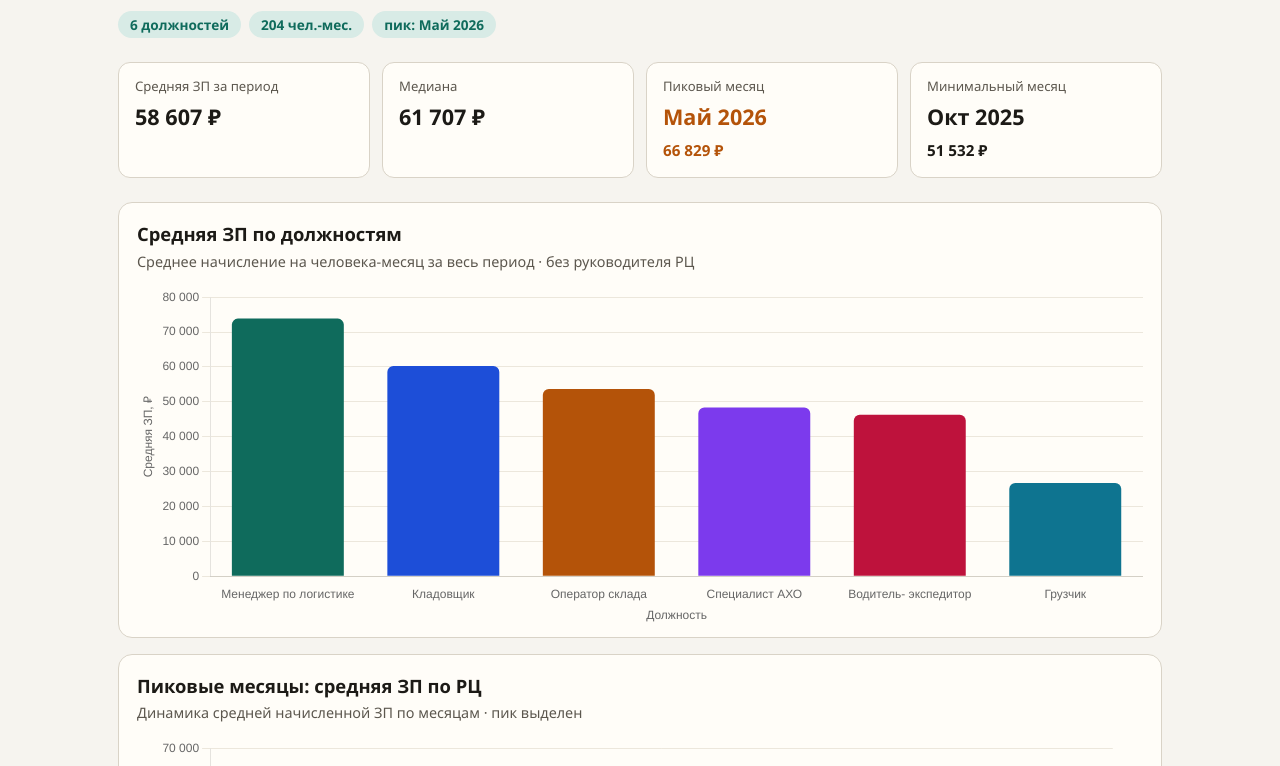
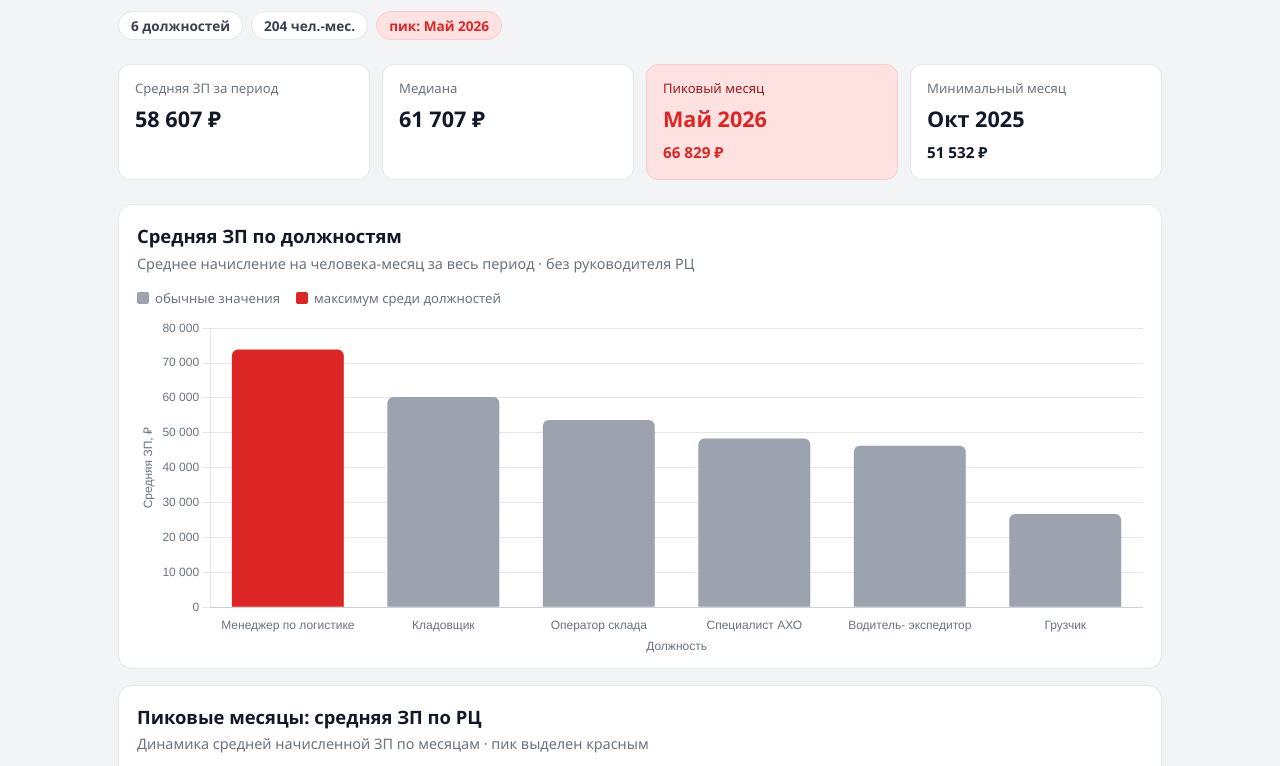
Before and after one commit to arimberg-svg/zp-rc-positions-report, a plain HTML site: page index.html in a window 1280 px wide. Shown: the part 101-867 px from the top of the page. Drawn offline with nearby package versions, Linux system fonts and the light colour scheme.

Commit message:
Restyle report to gray-white with red peak highlights.
Charts and tables stay neutral; only peak months and max averages use accent color.

Co-authored-by: Cursor <cursoragent@cursor.com>

```diff
--- a/index.html
+++ b/index.html
@@ -7,14 +7,17 @@
   <script src="https://cdn.jsdelivr.net/npm/chart.js@4.4.7/dist/chart.umd.min.js"></script>
   <style>
     :root {
-      --bg: #f6f4ef;
-      --ink: #1c1a16;
-      --muted: #5c574e;
-      --line: #d9d3c7;
-      --card: #fffdf8;
-      --accent: #0f6b5c;
-      --accent-soft: #d8ebe6;
-      --peak: #b45309;
+      --bg: #f3f4f6;
+      --ink: #1f2937;
+      --muted: #6b7280;
+      --line: #e5e7eb;
+      --card: #ffffff;
+      --gray-bar: #9ca3af;
+      --gray-line: #6b7280;
+      --gray-soft: #e5e7eb;
+      --peak: #dc2626;
+      --peak-soft: #fee2e2;
+      --peak-mid: #f87171;
     }
     * { box-sizing: border-box; }
     body {
@@ -25,16 +28,22 @@
       line-height: 1.45;
     }
     .wrap { max-width: 1080px; margin: 0 auto; padding: 28px 18px 64px; }
-    header h1 { margin: 0 0 6px; font-size: 1.75rem; letter-spacing: -0.02em; }
+    header h1 { margin: 0 0 6px; font-size: 1.75rem; letter-spacing: -0.02em; color: #111827; }
     header p { margin: 0; color: var(--muted); }
     .meta { margin-top: 14px; display: flex; flex-wrap: wrap; gap: 8px; }
     .chip {
-      background: var(--accent-soft);
-      color: var(--accent);
+      background: #fff;
+      color: #374151;
+      border: 1px solid var(--line);
       border-radius: 999px;
       padding: 4px 12px;
       font-size: 0.85rem;
       font-weight: 600;
+    }
+    .chip.peak {
+      background: var(--peak-soft);
+      color: var(--peak);
+      border-color: #fecaca;
     }
     .stats {
       display: grid;
@@ -49,7 +58,12 @@
       padding: 14px 16px;
     }
     .stat .label { color: var(--muted); font-size: 0.82rem; }
-    .stat .value { font-size: 1.35rem; font-weight: 700; margin-top: 4px; }
+    .stat .value { font-size: 1.35rem; font-weight: 700; margin-top: 4px; color: #111827; }
+    .stat.peak {
+      background: var(--peak-soft);
+      border-color: #fecaca;
+    }
+    .stat.peak .label { color: #991b1b; }
     .stat.peak .value { color: var(--peak); }
     section {
       background: var(--card);
@@ -58,17 +72,32 @@
       padding: 18px 18px 10px;
       margin: 16px 0;
     }
-    section h2 { margin: 0 0 4px; font-size: 1.15rem; }
+    section h2 { margin: 0 0 4px; font-size: 1.15rem; color: #111827; }
     section .sub { margin: 0 0 14px; color: var(--muted); font-size: 0.9rem; }
     .chart-box { position: relative; height: 340px; }
     table { width: 100%; border-collapse: collapse; font-size: 0.92rem; }
     th, td { text-align: left; padding: 10px 8px; border-bottom: 1px solid var(--line); }
     th { color: var(--muted); font-weight: 600; font-size: 0.8rem; text-transform: uppercase; letter-spacing: 0.03em; }
     td.num, th.num { text-align: right; font-variant-numeric: tabular-nums; }
-    tr.peak-row td { background: #fff7ed; }
+    tr.peak-row td {
+      background: var(--peak-soft);
+      color: #7f1d1d;
+      font-weight: 600;
+    }
+    .peak-cell { color: var(--peak); font-weight: 700; }
     .notes { margin-top: 20px; color: var(--muted); font-size: 0.88rem; }
     .notes ul { margin: 8px 0 0; padding-left: 18px; }
     footer { margin-top: 28px; color: var(--muted); font-size: 0.82rem; }
+    .legend-hint {
+      display: flex; align-items: center; gap: 16px;
+      margin: 0 0 10px; font-size: 0.82rem; color: var(--muted);
+    }
+    .legend-hint span { display: inline-flex; align-items: center; gap: 6px; }
+    .swatch {
+      width: 12px; height: 12px; border-radius: 2px; display: inline-block;
+    }
+    .swatch.gray { background: var(--gray-bar); }
+    .swatch.peak { background: var(--peak); }
     @media (max-width: 640px) {
       .chart-box { height: 280px; }
       header h1 { font-size: 1.4rem; }
@@ -88,24 +117,32 @@
     <section>
       <h2>Средняя ЗП по должностям</h2>
       <p class="sub">Среднее начисление на человека-месяц за весь период · без руководителя РЦ</p>
+      <div class="legend-hint">
+        <span><i class="swatch gray"></i> обычные значения</span>
+        <span><i class="swatch peak"></i> максимум среди должностей</span>
+      </div>
       <div class="chart-box"><canvas id="avgByPos"></canvas></div>
     </section>
 
     <section>
       <h2>Пиковые месяцы: средняя ЗП по РЦ</h2>
-      <p class="sub">Динамика средней начисленной ЗП по месяцам · пик выделен</p>
+      <p class="sub">Динамика средней начисленной ЗП по месяцам · пик выделен красным</p>
+      <div class="legend-hint">
+        <span><i class="swatch gray"></i> средняя по месяцам</span>
+        <span><i class="swatch peak"></i> пиковый месяц</span>
+      </div>
       <div class="chart-box"><canvas id="monthlyOverall"></canvas></div>
     </section>
 
     <section>
       <h2>Динамика средней ЗП по должностям</h2>
-      <p class="sub">Месячные средние · пропуски = нет сотрудников этой должности в ведомости</p>
+      <p class="sub">Месячные средние · точки пика каждой должности выделены цветом</p>
       <div class="chart-box"><canvas id="monthlyByPos"></canvas></div>
     </section>
 
     <section>
       <h2>Сводка по должностям</h2>
-      <p class="sub">Средняя / медиана / пиковый месяц</p>
+      <p class="sub">Средняя / медиана / пиковый месяц — пиковые значения цветом</p>
       <div style="overflow-x:auto">
         <table>
           <thead>
@@ -152,6 +189,11 @@
   <script>
     const fmt = (n) => new Intl.NumberFormat('ru-RU').format(Math.round(n));
     const money = (n) => fmt(n) + ' ₽';
+    const GRAY = '#9ca3af';
+    const GRAY_DARK = '#6b7280';
+    const GRAY_LINE = '#4b5563';
+    const PEAK = '#dc2626';
+    const GRAY_SERIES = ['#9ca3af', '#6b7280', '#4b5563', '#d1d5db'];
 
     fetch('report_data.json')
       .then(r => r.json())
@@ -160,10 +202,10 @@
         document.getElementById('subtitle').textContent =
           `${data.org} · ${data.department} · ${data.period}`;
         document.getElementById('meta').innerHTML = [
-          `${data.summary.positions} должностей`,
-          `${data.summary.person_months} чел.-мес.`,
-          `пик: ${data.summary.peak_month.label}`
-        ].map(t => `<span class="chip">${t}</span>`).join('');
+          `<span class="chip">${data.summary.positions} должностей</span>`,
+          `<span class="chip">${data.summary.person_months} чел.-мес.</span>`,
+          `<span class="chip peak">пик: ${data.summary.peak_month.label}</span>`
+        ].join('');
 
         document.getElementById('stats').innerHTML = `
           <div class="stat"><div class="label">Средняя ЗП за период</div><div class="value">${money(data.summary.overall_avg)}</div></div>
@@ -176,26 +218,37 @@
           data.notes.map(n => `<li>${n}</li>`).join('');
 
         const peakYm = data.summary.peak_month.ym;
+        const maxPosAvg = Math.max(...data.positions.map(p => p.avg));
+
         document.getElementById('posTable').innerHTML = data.positions.map(p => `
-          <tr>
-            <td>${p.position}</td>
+          <tr class="${p.avg === maxPosAvg ? 'peak-row' : ''}">
+            <td>${p.position}${p.avg === maxPosAvg ? ' · макс.' : ''}</td>
             <td class="num">${p.person_months}</td>
-            <td class="num">${fmt(p.avg)}</td>
+            <td class="num ${p.avg === maxPosAvg ? 'peak-cell' : ''}">${fmt(p.avg)}</td>
             <td class="num">${fmt(p.median)}</td>
-            <td>${p.peak_label}</td>
-            <td class="num">${fmt(p.peak_avg)}</td>
+            <td class="peak-cell">${p.peak_label}</td>
+            <td class="num peak-cell">${fmt(p.peak_avg)}</td>
           </tr>`).join('');
 
         document.getElementById('monthTable').innerHTML = data.monthly.map(m => `
           <tr class="${m.ym === peakYm ? 'peak-row' : ''}">
             <td>${m.label}${m.ym === peakYm ? ' · пик' : ''}</td>
             <td class="num">${m.people}</td>
-            <td class="num">${fmt(m.avg)}</td>
+            <td class="num ${m.ym === peakYm ? 'peak-cell' : ''}">${fmt(m.avg)}</td>
             <td class="num">${fmt(m.median)}</td>
             <td class="num">${fmt(m.total)}</td>
           </tr>`).join('');
 
-        const palette = ['#0f6b5c', '#1d4ed8', '#b45309', '#7c3aed', '#be123c', '#0e7490'];
+        const chartDefaults = {
+          responsive: true,
+          maintainAspectRatio: false,
+          color: GRAY_DARK,
+        };
+        const axisGray = {
+          title: { color: GRAY_DARK },
+          ticks: { color: GRAY_DARK, callback: (v) => fmt(v) },
+          grid: { color: '#e5e7eb' }
+        };
 
         new Chart(document.getElementById('avgByPos'), {
           type: 'bar',
@@ -204,27 +257,22 @@
             datasets: [{
               label: 'Средняя ЗП, ₽',
               data: data.positions.map(p => p.avg),
-              backgroundColor: palette,
+              backgroundColor: data.positions.map(p => p.avg === maxPosAvg ? PEAK : GRAY),
               borderWidth: 0,
               borderRadius: 6
             }]
           },
           options: {
-            responsive: true,
-            maintainAspectRatio: false,
+            ...chartDefaults,
             plugins: {
               legend: { display: false },
-              tooltip: { callbacks: { label: (c) => money(c.raw) } }
+              tooltip: { callbacks: { label: (c) => money(c.raw) + (c.raw === maxPosAvg ? ' · максимум' : '') } }
             },
             scales: {
-              y: {
-                title: { display: true, text: 'Средняя ЗП, ₽' },
-                ticks: { callback: (v) => fmt(v) },
-                grid: { color: '#ece7dc' }
-              },
+              y: { ...axisGray, title: { display: true, text: 'Средняя ЗП, ₽', color: GRAY_DARK } },
               x: {
-                title: { display: true, text: 'Должность' },
-                ticks: { maxRotation: 35, minRotation: 0 },
+                title: { display: true, text: 'Должность', color: GRAY_DARK },
+                ticks: { color: GRAY_DARK, maxRotation: 35, minRotation: 0 },
                 grid: { display: false }
               }
             }
@@ -240,40 +288,36 @@
             datasets: [{
               label: 'Средняя ЗП РЦ, ₽',
               data: monthlyAvgs,
-              borderColor: '#0f6b5c',
-              backgroundColor: 'rgba(15,107,92,0.12)',
+              borderColor: GRAY_LINE,
+              backgroundColor: 'rgba(156,163,175,0.18)',
               fill: true,
               tension: 0.25,
-              pointRadius: monthlyAvgs.map((_, i) => i === peakIdx ? 7 : 3),
-              pointBackgroundColor: monthlyAvgs.map((_, i) => i === peakIdx ? '#b45309' : '#0f6b5c'),
+              pointRadius: monthlyAvgs.map((_, i) => i === peakIdx ? 8 : 3),
+              pointHoverRadius: 8,
+              pointBackgroundColor: monthlyAvgs.map((_, i) => i === peakIdx ? PEAK : GRAY_LINE),
               pointBorderColor: '#fff',
               pointBorderWidth: 2
             }]
           },
           options: {
-            responsive: true,
-            maintainAspectRatio: false,
+            ...chartDefaults,
             plugins: {
               legend: { display: false },
               tooltip: {
                 callbacks: {
-                  label: (c) => {
-                    const mark = c.dataIndex === peakIdx ? ' (пик)' : '';
-                    return money(c.raw) + mark;
-                  }
+                  label: (c) => money(c.raw) + (c.dataIndex === peakIdx ? ' (пик)' : '')
                 }
-              },
-              annotation: undefined
+              }
             },
             scales: {
               y: {
-                title: { display: true, text: 'Средняя ЗП, ₽' },
-                ticks: { callback: (v) => fmt(v) },
-                suggestedMin: 40000,
-                grid: { color: '#ece7dc' }
+                ...axisGray,
+                title: { display: true, text: 'Средняя ЗП, ₽', color: GRAY_DARK },
+                suggestedMin: 40000
               },
               x: {
-                title: { display: true, text: 'Месяц' },
+                title: { display: true, text: 'Месяц', color: GRAY_DARK },
+                ticks: { color: GRAY_DARK },
                 grid: { display: false }
               }
             }
@@ -285,31 +329,48 @@
           type: 'line',
           data: {
             labels: data.months,
-            datasets: main.map((p, i) => ({
-              label: p.position,
-              data: p.monthly_avg,
-              borderColor: palette[i % palette.length],
-              backgroundColor: palette[i % palette.length],
-              tension: 0.25,
-              spanGaps: true,
-              pointRadius: 3
-            }))
+            datasets: main.map((p, i) => {
+              const peakVal = Math.max(...p.monthly_avg.filter(v => v != null));
+              return {
+                label: p.position,
+                data: p.monthly_avg,
+                borderColor: GRAY_SERIES[i % GRAY_SERIES.length],
+                backgroundColor: GRAY_SERIES[i % GRAY_SERIES.length],
+                tension: 0.25,
+                spanGaps: true,
+                pointRadius: p.monthly_avg.map(v => v === peakVal ? 7 : 3),
+                pointBackgroundColor: p.monthly_avg.map(v => v === peakVal ? PEAK : GRAY_SERIES[i % GRAY_SERIES.length]),
+                pointBorderColor: '#fff',
+                pointBorderWidth: 2
+              };
+            })
           },
           options: {
-            responsive: true,
-            maintainAspectRatio: false,
+            ...chartDefaults,
             plugins: {
-              legend: { position: 'bottom' },
-              tooltip: { callbacks: { label: (c) => `${c.dataset.label}: ${c.raw == null ? 'нет данных' : money(c.raw)}` } }
+              legend: {
+                position: 'bottom',
+                labels: { color: GRAY_DARK }
+              },
+              tooltip: {
+                callbacks: {
+                  label: (c) => {
+                    if (c.raw == null) return `${c.dataset.label}: нет данных`;
+                    const vals = c.dataset.data.filter(v => v != null);
+                    const isPeak = c.raw === Math.max(...vals);
+                    return `${c.dataset.label}: ${money(c.raw)}${isPeak ? ' · пик' : ''}`;
+                  }
+                }
+              }
             },
             scales: {
               y: {
-                title: { display: true, text: 'Средняя ЗП, ₽' },
-                ticks: { callback: (v) => fmt(v) },
-                grid: { color: '#ece7dc' }
+                ...axisGray,
+                title: { display: true, text: 'Средняя ЗП, ₽', color: GRAY_DARK }
               },
               x: {
-                title: { display: true, text: 'Месяц' },
+                title: { display: true, text: 'Месяц', color: GRAY_DARK },
+                ticks: { color: GRAY_DARK },
                 grid: { display: false }
               }
             }
```
